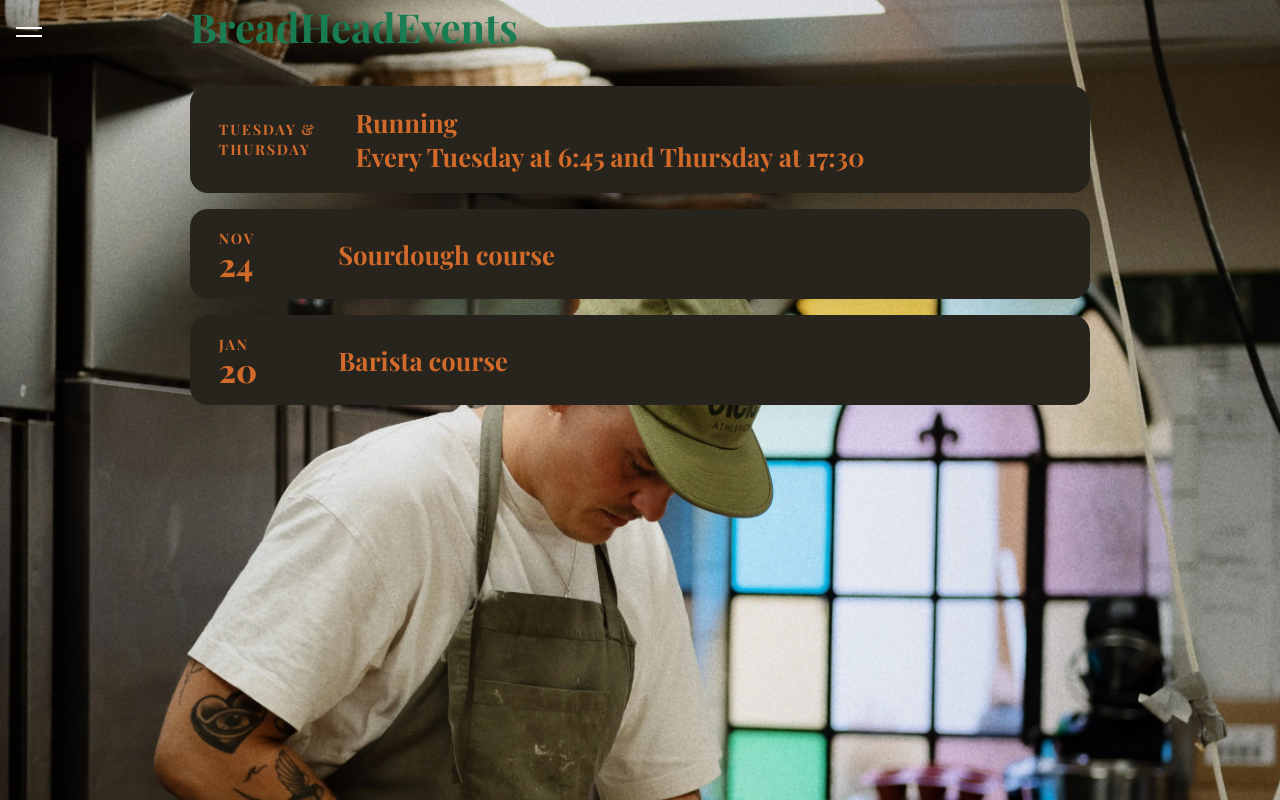
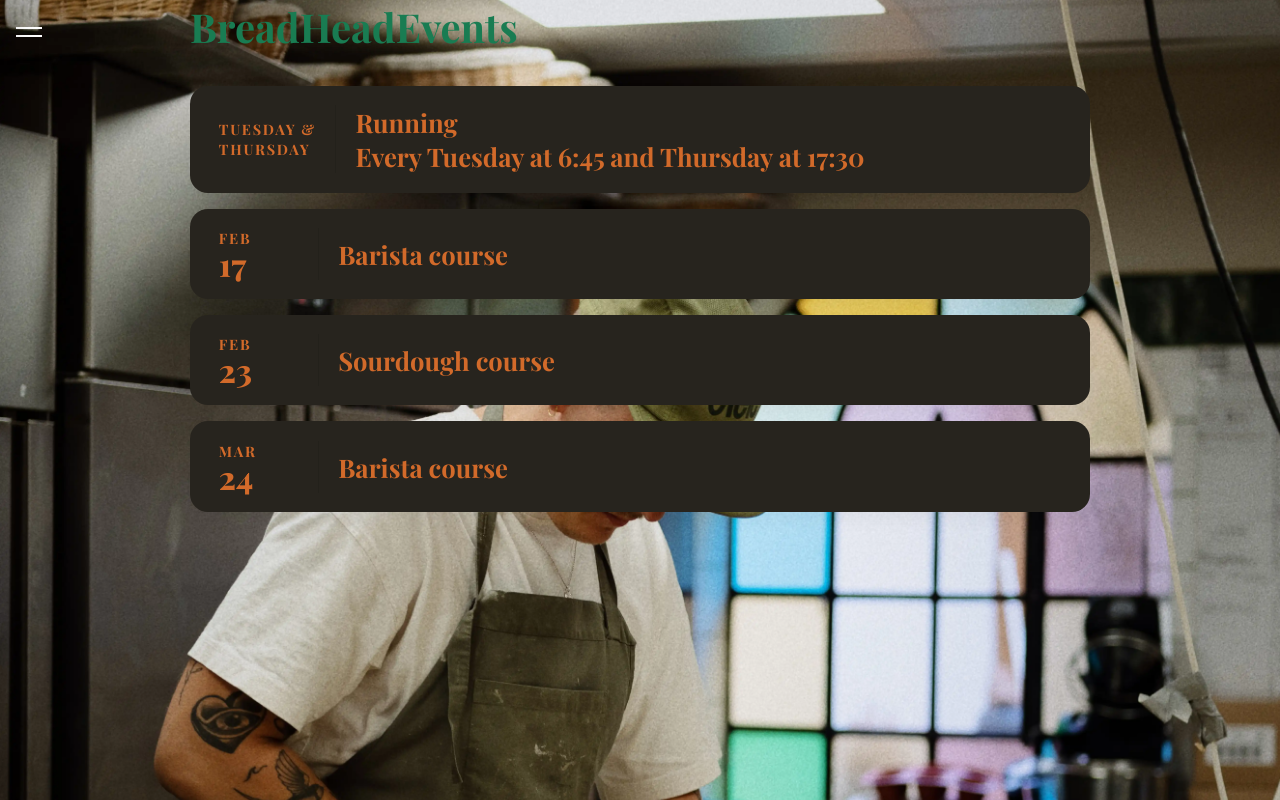
Before and after one commit to camillakthomsen/davidbreadheadapp, a React (Create React App) app: page /events in a window 1280 px wide. Shown: the top 800 px of the page. Built offline with nearby package versions, Linux system fonts and the light colour scheme.

Commit message:
Updated barista course

```diff
--- a/src/components/BaristaKursus.js
+++ b/src/components/BaristaKursus.js
@@ -49,7 +49,7 @@ export default function BaristaKursus() {
                 <p>Location: Ny Munkegade 4B</p>
 
                 <br />
-                <p><strong>Date:</strong> 20 January at 7:00 PM</p>
+                <p><strong>Date:</strong> 17 Februay and 24 March at 7:00 PM</p>
                 <p><strong>Sign-up:</strong> Cecilie.breadhead@gmail.com</p>
               </div>
             </article>
--- a/src/components/Events.js
+++ b/src/components/Events.js
@@ -24,8 +24,18 @@ function Events() {
 
           <article className="event-card">
             <div className="event-date">
-              <span className="event-month">NOV</span>
-              <span className="event-day">24</span>
+              <span className="event-month">FEB</span>
+              <span className="event-day">17</span>
+            </div>
+            <div className="event-main">
+              <h2 className="event-title">Barista course</h2>
+            </div>
+          </article>
+
+          <article className="event-card">
+            <div className="event-date">
+              <span className="event-month">FEB</span>
+              <span className="event-day">23</span>
             </div>
             <div className="event-main">
               <h2 className="event-title">Sourdough course</h2>
@@ -34,8 +44,8 @@ function Events() {
 
           <article className="event-card">
             <div className="event-date">
-              <span className="event-month">JAN</span>
-              <span className="event-day">20</span>
+              <span className="event-month">MAR</span>
+              <span className="event-day">24</span>
             </div>
             <div className="event-main">
               <h2 className="event-title">Barista course</h2>
```
